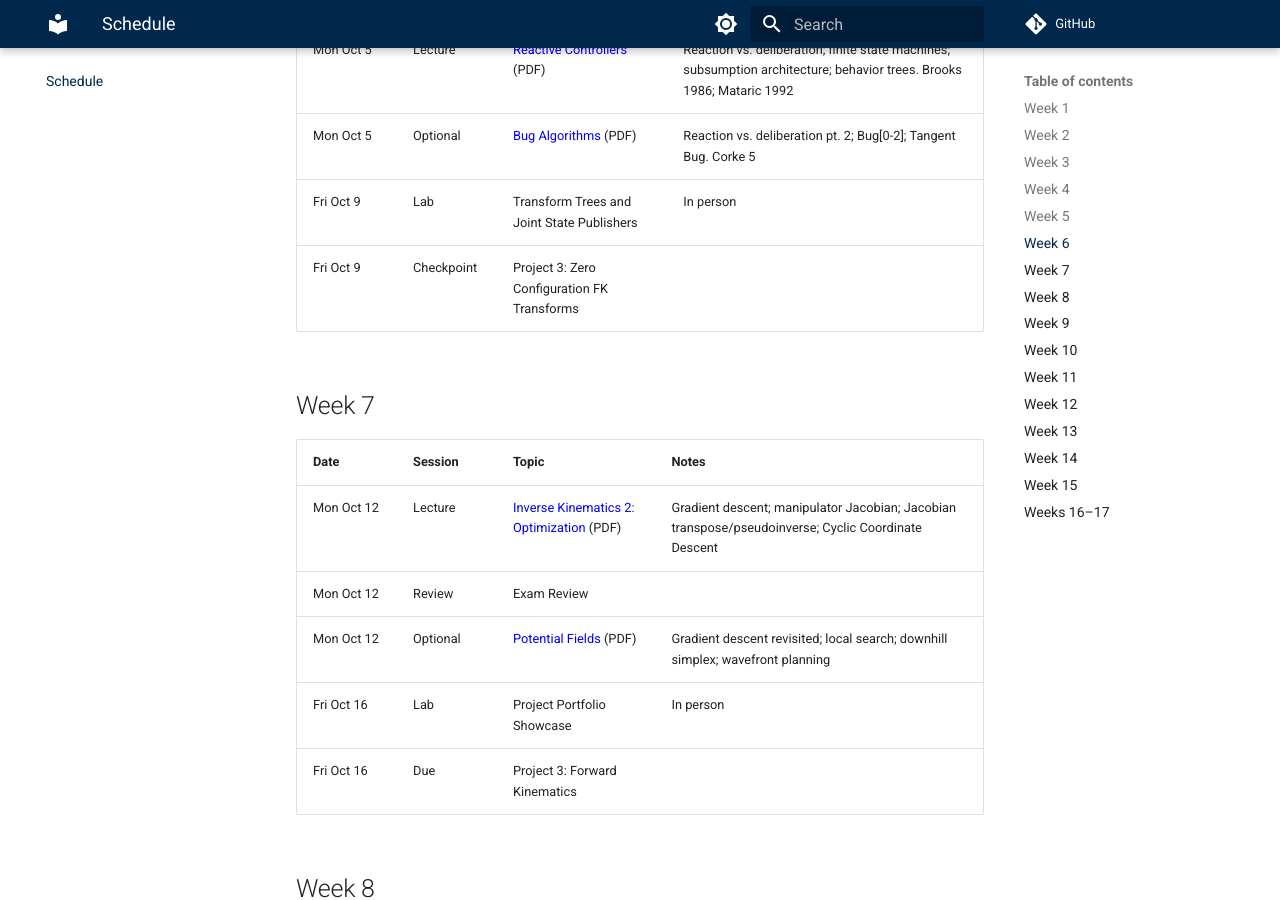
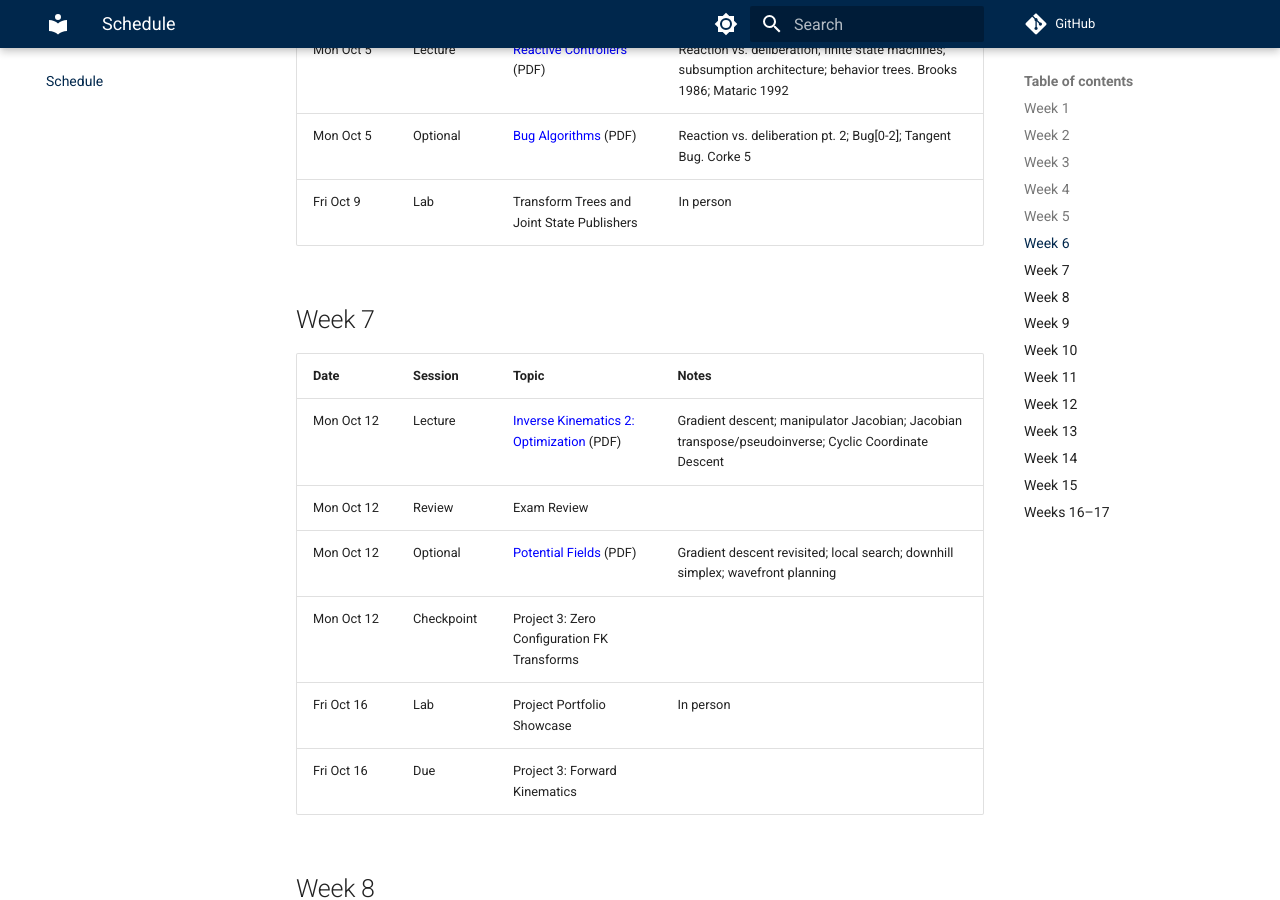
Before and after one commit to autorob/autorob.github.io, an MkDocs documentation site: the page built from docs/schedule.md, in a window 1280 px wide and 900 px high, scrolled down 3676 px. Built offline with MkDocs 1.6.1 and Material for MkDocs 9.7.7, drawn with Linux system fonts in a browser that asks for light colours; comment, search, counter and statistics services are not loaded.

Commit message:
Move Project 3 checkpoint to Mon Oct 12
Co-Authored-By: Claude Opus 5.5 <noreply@anthropic.com>

```diff
--- a/docs/schedule.md
+++ b/docs/schedule.md
@@ -85,7 +85,6 @@ Lab: Friday 2:30–4:30pm Eastern, Chrysler 151
 | Mon Oct 5 | Lecture | [Reactive Controllers](assets/lectures/autorob_09_fsm_subsumption.pdf) (PDF) | Reaction vs. deliberation; finite state machines; subsumption architecture; behavior trees. Brooks 1986; Mataric 1992 |
 | Mon Oct 5 | Optional | [Bug Algorithms](assets/lectures/autorob_13_bugs.pdf) (PDF) | Reaction vs. deliberation pt. 2; Bug[0-2]; Tangent Bug. Corke 5 |
 | Fri Oct 9 | Lab | Transform Trees and Joint State Publishers | In person |
-| Fri Oct 9 | Checkpoint | Project 3: Zero Configuration FK Transforms | |
 
 ## Week 7
 
@@ -94,6 +93,7 @@ Lab: Friday 2:30–4:30pm Eastern, Chrysler 151
 | Mon Oct 12 | Lecture | [Inverse Kinematics 2: Optimization](assets/lectures/autorob_12_ik_jacobian.pdf) (PDF) | Gradient descent; manipulator Jacobian; Jacobian transpose/pseudoinverse; Cyclic Coordinate Descent |
 | Mon Oct 12 | Review | Exam Review | |
 | Mon Oct 12 | Optional | [Potential Fields](assets/lectures/autorob_16_potentials_wavefront.pdf) (PDF) | Gradient descent revisited; local search; downhill simplex; wavefront planning |
+| Mon Oct 12 | Checkpoint | Project 3: Zero Configuration FK Transforms | |
 | Fri Oct 16 | Lab | Project Portfolio Showcase | In person |
 | Fri Oct 16 | Due | Project 3: Forward Kinematics | |
 
```
